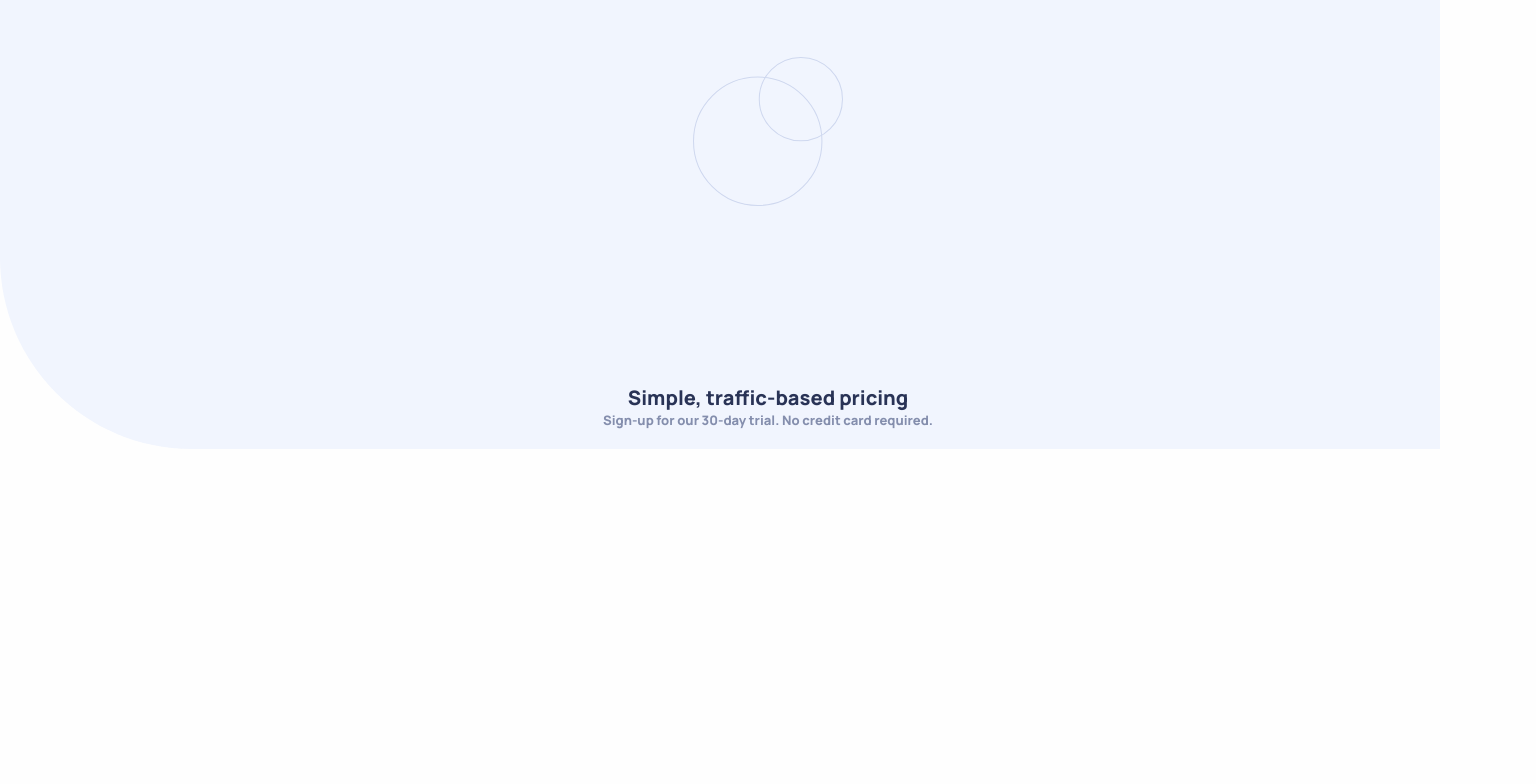
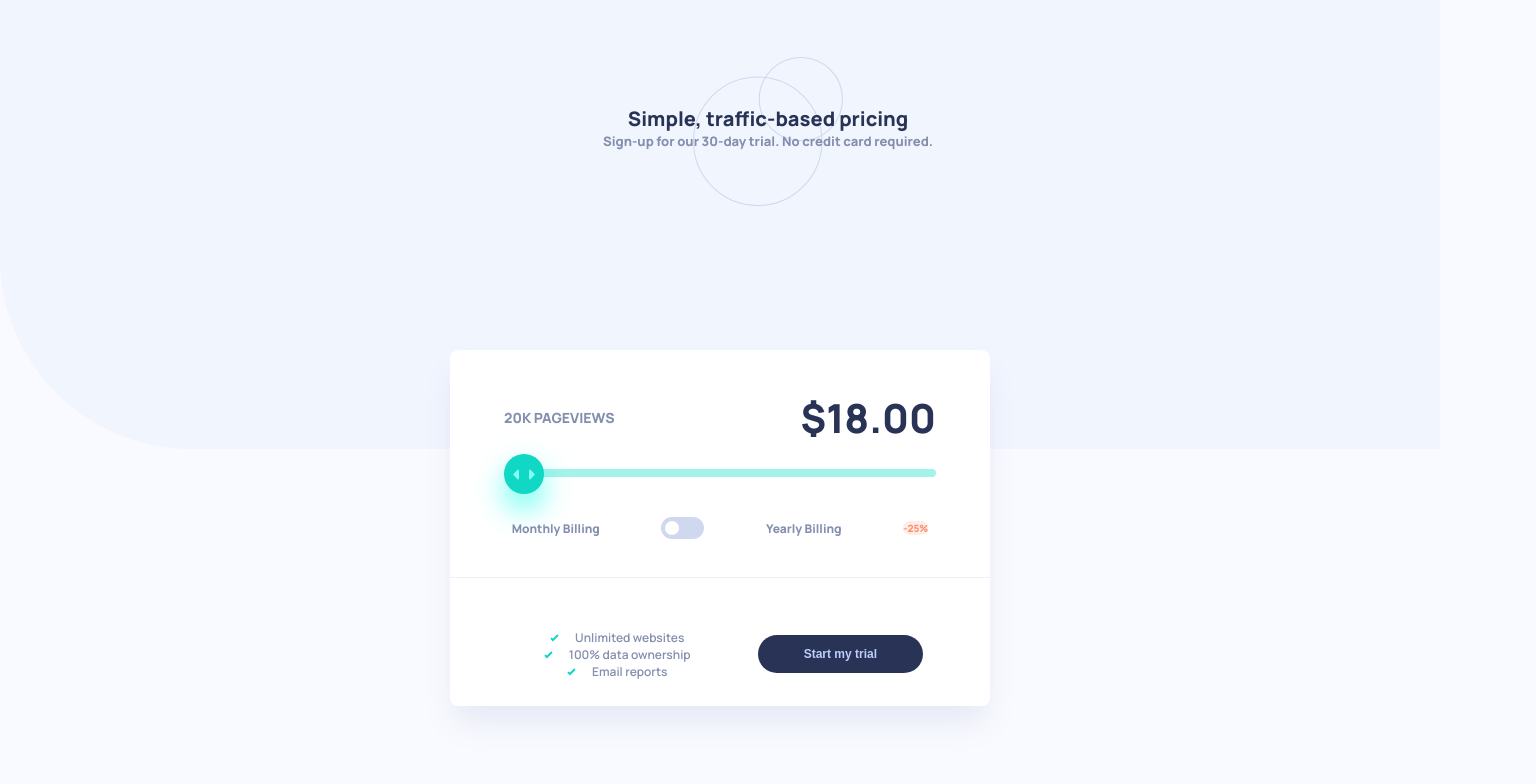
Before and after one commit to bauzhadze97/Interactive-pricing-component, a plain HTML site: page index.html in a window 1536 px wide. Shown: the top 784 px of the page. Drawn offline with Linux system fonts and the light colour scheme.

Commit message:
Project Done

```diff
--- a/index.html
+++ b/index.html
@@ -28,11 +28,15 @@
     <p>-25%</p>
 </div>
 <div class="line"></div>
+<div class="bottomcontainer">
+  <div>
 <div class="packagetext">
   <img src="./images/icon-check.svg">Unlimited websites</div>
 <div class="packagetext"><img src="./images/icon-check.svg">100% data ownership </div>
 <div class="packagetext"><img src="./images/icon-check.svg">Email reports</div>
+</div>
 <button>Start my trial</button>
+</div>
   </div>
 </main>
   <script src="./app.js"></script>
--- a/style.scss
+++ b/style.scss
@@ -14,6 +14,7 @@ body{
     background-color: #FEFEFE;
     display: flex;
     justify-content: center;
+    overflow-x: hidden;
 }
 main {
     width: 100%;
@@ -41,7 +42,7 @@ main {
         background: #FFFFFF;
         box-shadow: 0px 20px 30px -5px rgba(127, 137, 185, 0.152073);
         border-radius: 8px;
-        margin: 20vh 10vw 0 10vw;
+        margin: 32px 24px;
         & .innertop{
             margin: 0% 10%;
             padding: 10% 0;
@@ -86,11 +87,6 @@ main {
                 color: #293356;
                 font-size: 32px;
                 font-weight: 800;
-                & #month{
-                    color: #848EAD;
-                    font-size: 14px;
-                    font-weight: 600;
-                }
             }
             }
             & .billing{
@@ -157,3 +153,45 @@ main {
             }
         }
     }
+@media screen and (min-width:1440px){
+    body{
+        background-color: #F9FAFF;
+    }
+    main {
+        & .logo{
+            margin: 105px 0 0 0;
+        }
+        & .container{
+            max-width: 540px;
+            margin: 200px 450px 140px 450px;
+            & .innertop{
+                display: grid;
+                grid-template-columns: repeat(1, 1fr);
+                grid-template-rows: repeat(1, 1fr);
+                grid-column-gap: 0px;
+                grid-row-gap: 0px;
+                align-items: center;
+                padding: 40px 0 0 0;
+                & h2{
+                    font-size: 14px;
+                    text-align: left;
+                }
+                & .slider{
+                    grid-area: 2 / 1 / 3 / 6;
+                    margin: 24px 0 40px 0;
+                }
+                & .price{
+                    font-size: 40px;
+                }
+            }
+            & .bottomcontainer{
+                display: flex;
+                justify-content: flex-end;
+                 align-items: center;
+                & .packagetext{
+                   text-align: center;
+                }
+            }
+        }
+    }
+}
```
Also changed, not shown: style.css, 1 other file.
